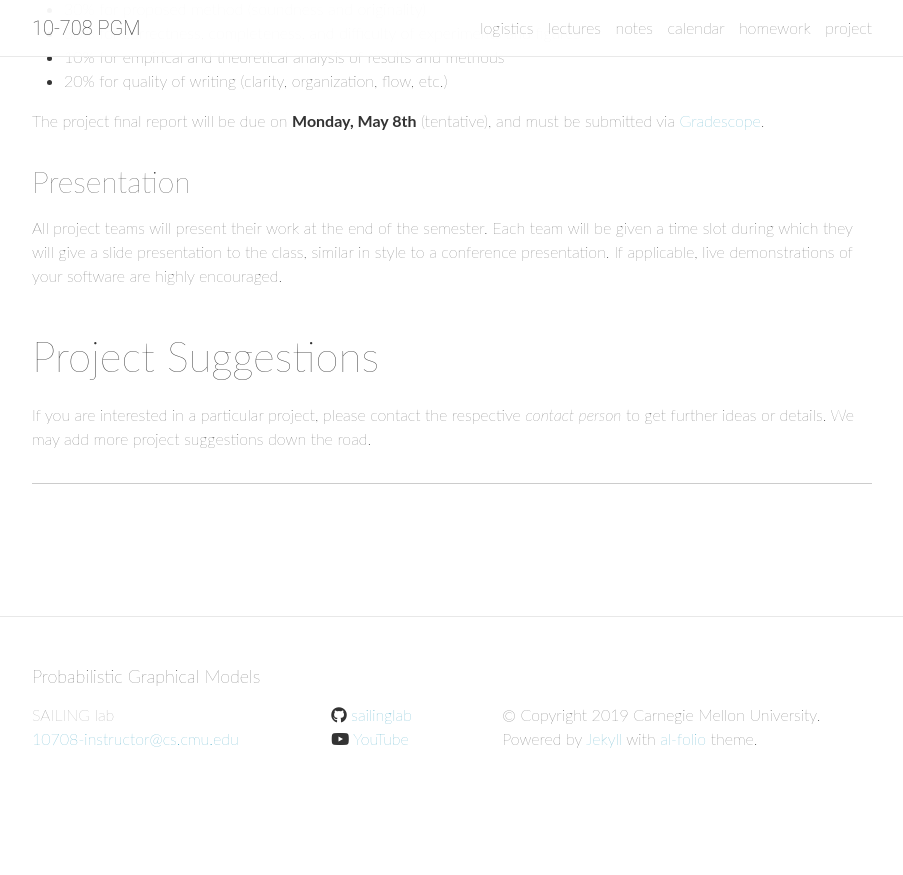
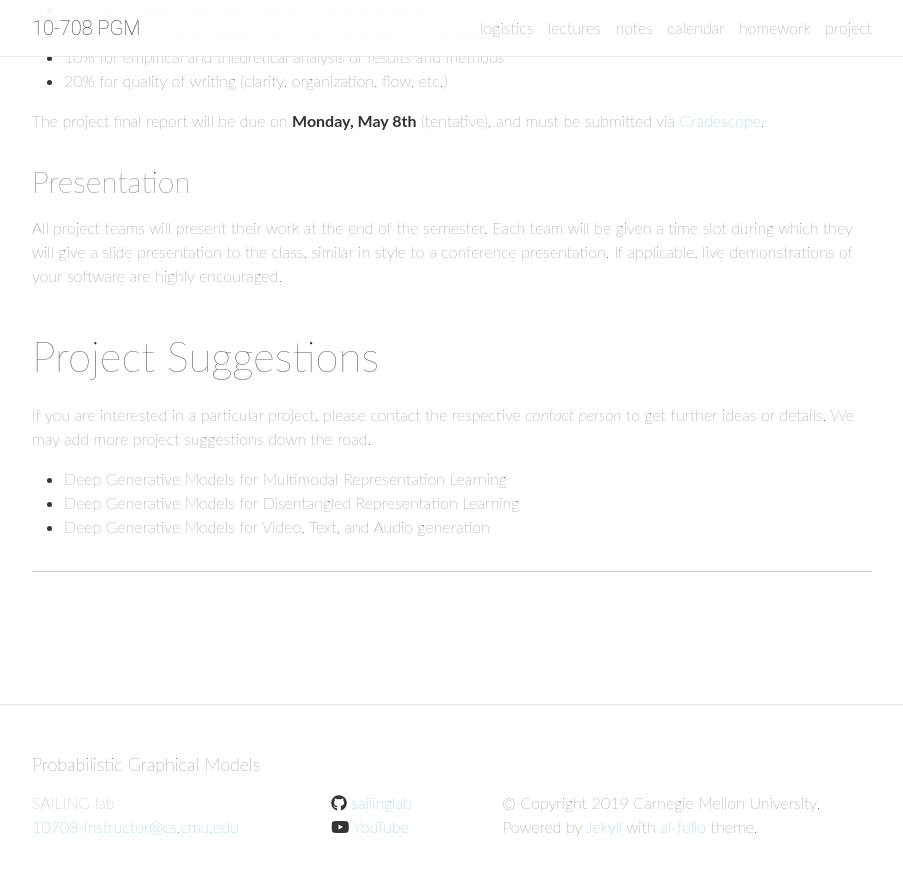
Before and after one commit to sailinglab/pgm-spring-2019, a Jekyll site: the page built from _pages/project.md, in a window 1280 px wide and 900 px high, scrolled down 2015 px. Shown: the top 875 px of the window, without its empty margins (188-1091 px from the left). Built offline with Jekyll 4.4.1, drawn with Linux system fonts in a browser that asks for light colours; nearby versions of some CDN libraries; comment, search, counter and statistics services are not loaded; before the commit the page ends 2827 px from its top, so only the background shows below that.

Commit message:
added some project suggestions

```diff
--- a/_pages/project.md
+++ b/_pages/project.md
@@ -99,4 +99,8 @@ If applicable, live demonstrations of your software are highly encouraged.
 If you are interested in a particular project, please contact the respective *contact person* to get further ideas or details.
 We may add more project suggestions down the road.
 
+- Deep Generative Models for Multimodal Representation Learning
+- Deep Generative Models for Disentangled Representation Learning
+- Deep Generative Models for Video, Text, and Audio generation
+
 ***
```
